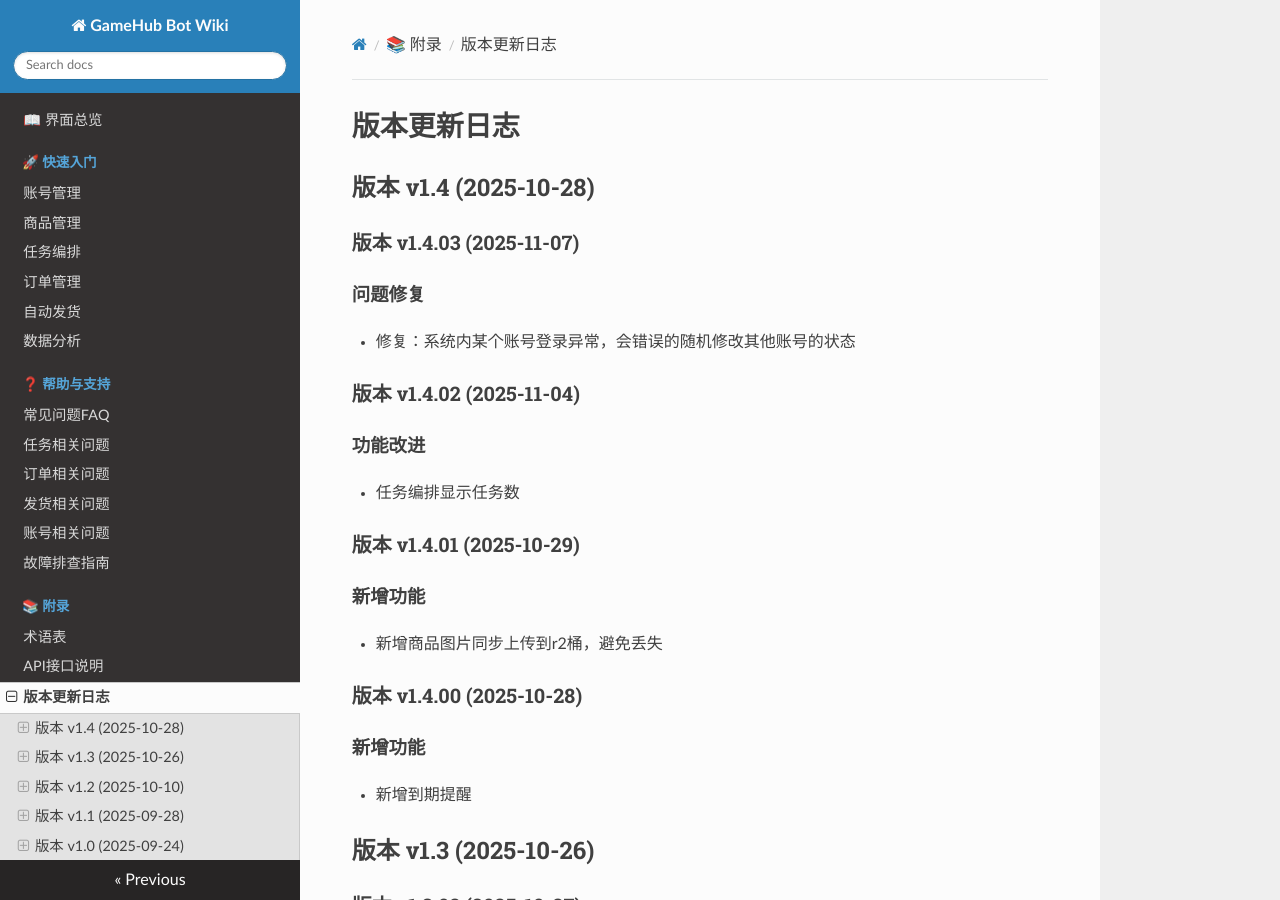
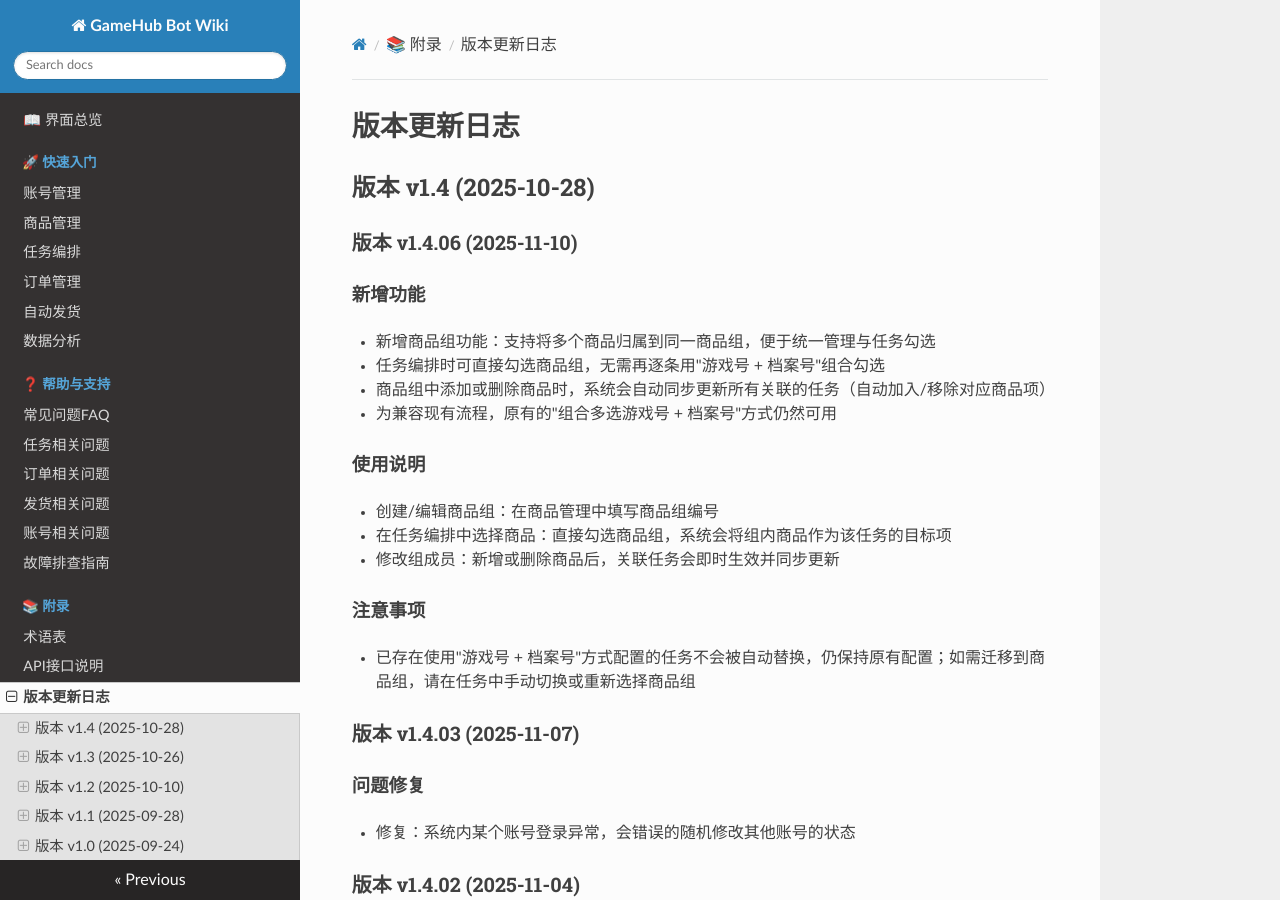
Before and after one commit to aduuuu213/GameHub-Bot-Wiki, an MkDocs documentation site: the page built from docs/13-appendix/changelog.md, in a window 1280 px wide and 900 px high. Built offline with MkDocs 1.6.1, drawn with Linux system fonts in a browser that asks for light colours; nearby versions of some CDN libraries.

Commit message:
添加更新日志

```diff
--- a/docs/13-appendix/changelog.md
+++ b/docs/13-appendix/changelog.md
@@ -1,6 +1,25 @@
 # 版本更新日志
 
 ## 版本 v1.4 (2025-10-28)
+
+### 版本 v1.4.06 (2025-11-10)
+
+#### 新增功能
+
+- 新增商品组功能：支持将多个商品归属到同一商品组，便于统一管理与任务勾选
+- 任务编排时可直接勾选商品组，无需再逐条用"游戏号 + 档案号"组合勾选
+- 商品组中添加或删除商品时，系统会自动同步更新所有关联的任务（自动加入/移除对应商品项）
+- 为兼容现有流程，原有的"组合多选游戏号 + 档案号"方式仍然可用
+
+#### 使用说明
+
+- 创建/编辑商品组：在商品管理中填写商品组编号
+- 在任务编排中选择商品：直接勾选商品组，系统会将组内商品作为该任务的目标项
+- 修改组成员：新增或删除商品后，关联任务会即时生效并同步更新
+
+#### 注意事项
+
+- 已存在使用"游戏号 + 档案号"方式配置的任务不会被自动替换，仍保持原有配置；如需迁移到商品组，请在任务中手动切换或重新选择商品组
 
 ### 版本 v1.4.03 (2025-11-07)
 
```
Also changed, not shown: docs/03-archives/overview.md (+1 -0 lines).
